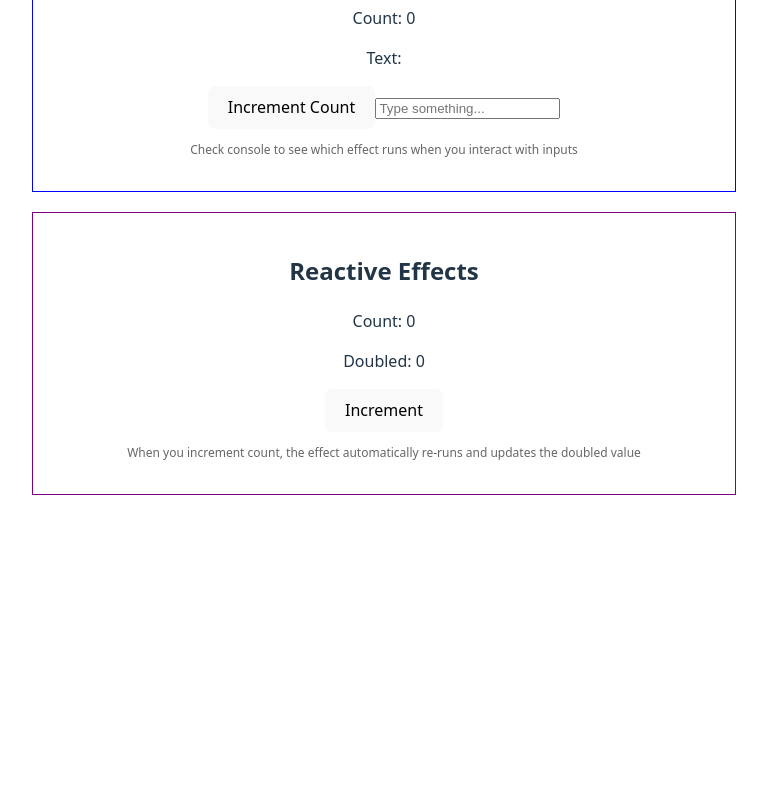
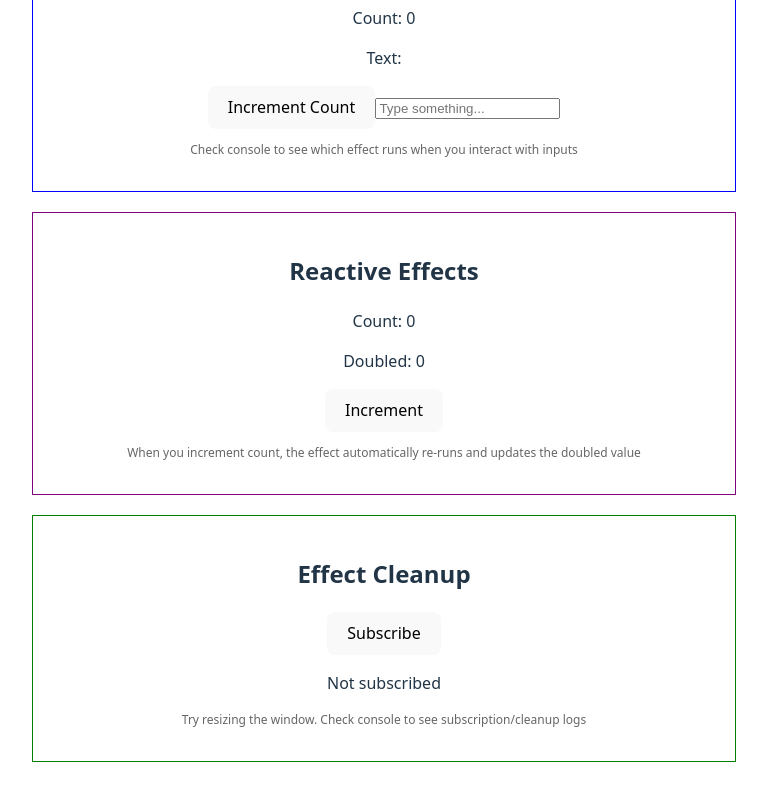
Before and after one commit to brscherer/react-playground, a React (Vite) app in the folder lifecycle-reactive-effects/: page / in a window 1280 px wide. Shown: the part 520-1320 px from the top of the page, without its empty margins (256-1023 px from the left). Before the commit the page ends 1067 px from the top, so only its background shows below. Built offline with nearby package versions, Linux system fonts and the light colour scheme.

Commit message:
lifecycle-reactive-effects: add effect cleanup

```diff
--- a/lifecycle-reactive-effects/src/App.tsx
+++ b/lifecycle-reactive-effects/src/App.tsx
@@ -2,6 +2,7 @@ import './App.css'
 import { EffectInitialization } from './components/EffectInitialization'
 import { EffectSynchronization } from './components/EffectSynchronization'
 import { ReactiveEffects } from './components/ReactiveEffects'
+import { EffectCleanup } from './components/EffectCleanup'
 
 function App() {
   return (
@@ -12,6 +13,7 @@ function App() {
         <EffectInitialization />
         <EffectSynchronization />
         <ReactiveEffects />
+        <EffectCleanup />
       </div>
     </div>
   )
--- /dev/null
+++ b/lifecycle-reactive-effects/src/components/EffectCleanup.tsx
@@ -0,0 +1,35 @@
+import { useState, useEffect } from 'react';
+
+export function EffectCleanup() {
+  const [isSubscribed, setIsSubscribed] = useState(false);
+
+  useEffect(() => {
+    if (!isSubscribed) return;
+
+    console.log('Subscribing to events...');
+
+    const handleEvent = () => {
+      console.log('Event received!');
+    };
+
+    window.addEventListener('resize', handleEvent);
+
+    return () => {
+      console.log('Cleaning up: removing event listener');
+      window.removeEventListener('resize', handleEvent);
+    };
+  }, [isSubscribed]);
+
+  return (
+    <div style={{ padding: '20px', border: '1px solid green' }}>
+      <h2>Effect Cleanup</h2>
+      <button onClick={() => setIsSubscribed(!isSubscribed)}>
+        {isSubscribed ? 'Unsubscribe' : 'Subscribe'}
+      </button>
+      <p>{isSubscribed ? 'Subscribed to window resize events' : 'Not subscribed'}</p>
+      <p style={{ fontSize: '12px', color: '#666' }}>
+        Try resizing the window. Check console to see subscription/cleanup logs
+      </p>
+    </div>
+  );
+}
```
